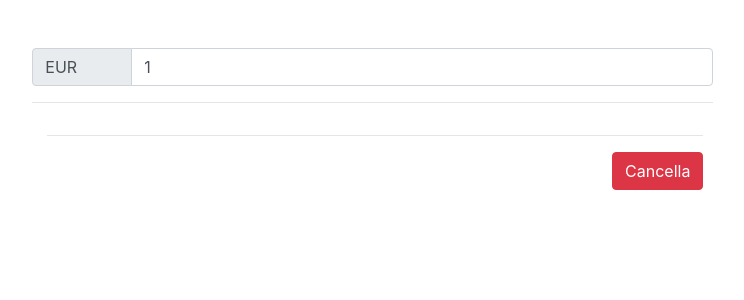
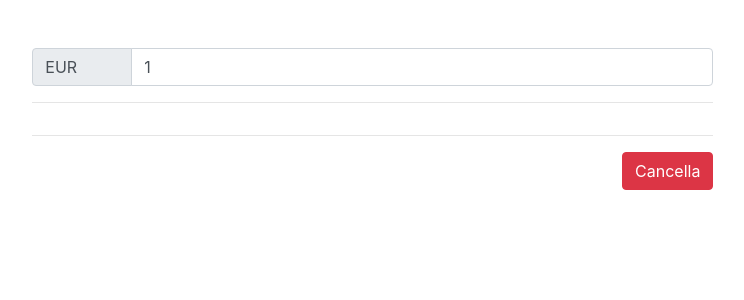
Before and after one commit to ciarlystreet/nuxt-currency, a Nuxt app: page / in a window 1280 px wide. Shown: the top 300 px of the page, without its empty margins (196-940 px from the left). Built offline with nearby package versions, Linux system fonts and the light colour scheme.

Commit message:
added row on button

```diff
--- a/pages/index.vue
+++ b/pages/index.vue
@@ -25,11 +25,14 @@
         :base-value="baseValue"
         :base-currency="baseCurrency"
       />
-      <div class="col-10 text-right">
-        <hr />
-        <b-button type="reset" variant="danger" right @click="onReset">
-          Cancella
-        </b-button>
+
+      <div class="row">
+        <div class="col-10 text-right">
+          <hr />
+          <b-button type="reset" variant="danger" right @click="onReset">
+            Cancella
+          </b-button>
+        </div>
       </div>
     </b-form>
   </div>
```
